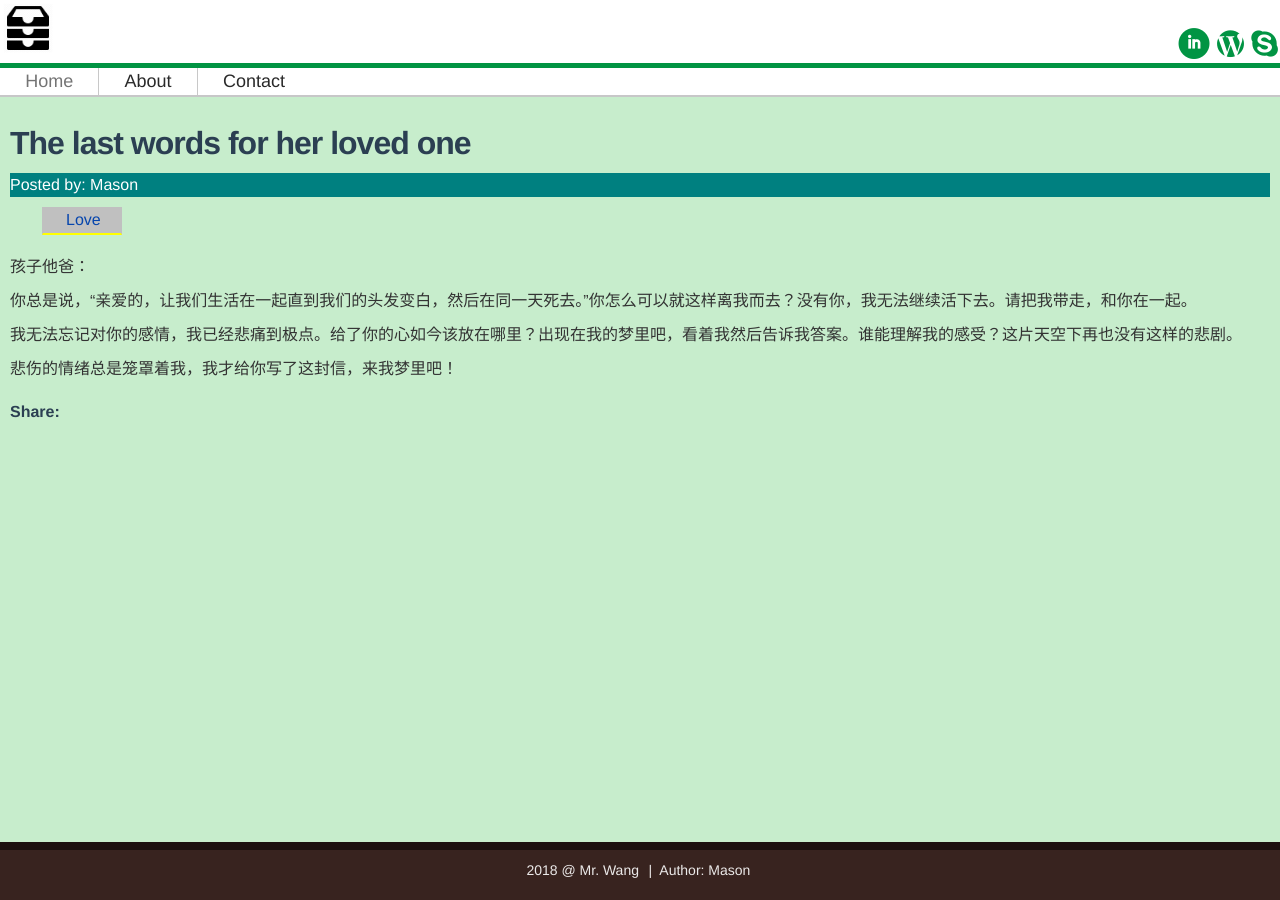
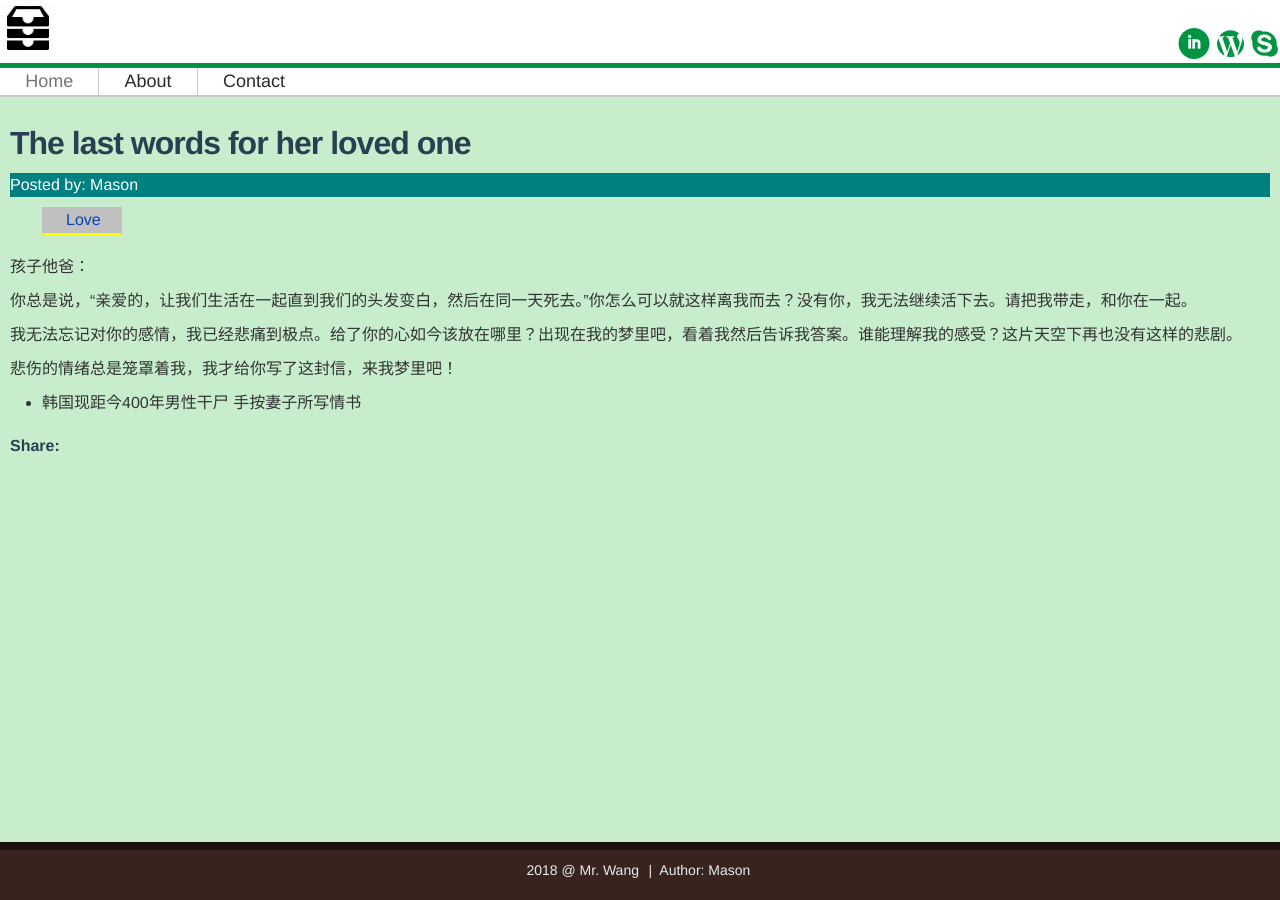
Before and after one commit to mason-mx/jekyll_demo, a Jekyll site: the page built from _posts/1000-01-01-lastwords.md, in a window 1280 px wide. Built offline with Jekyll 4.4.1, drawn with Linux system fonts in a browser that asks for light colours.

Commit message:
update a note
Change-Id: I9033fd2dd8a68e905009da7034ec919caae69fae

```diff
--- a/_posts/1000-01-01-lastwords.md
+++ b/_posts/1000-01-01-lastwords.md
@@ -14,3 +14,5 @@ author: Mason
 我无法忘记对你的感情，我已经悲痛到极点。给了你的心如今该放在哪里？出现在我的梦里吧，看着我然后告诉我答案。谁能理解我的感受？这片天空下再也没有这样的悲剧。
 
 悲伤的情绪总是笼罩着我，我才给你写了这封信，来我梦里吧！
+
+- 韩国现距今400年男性干尸 手按妻子所写情书
```
